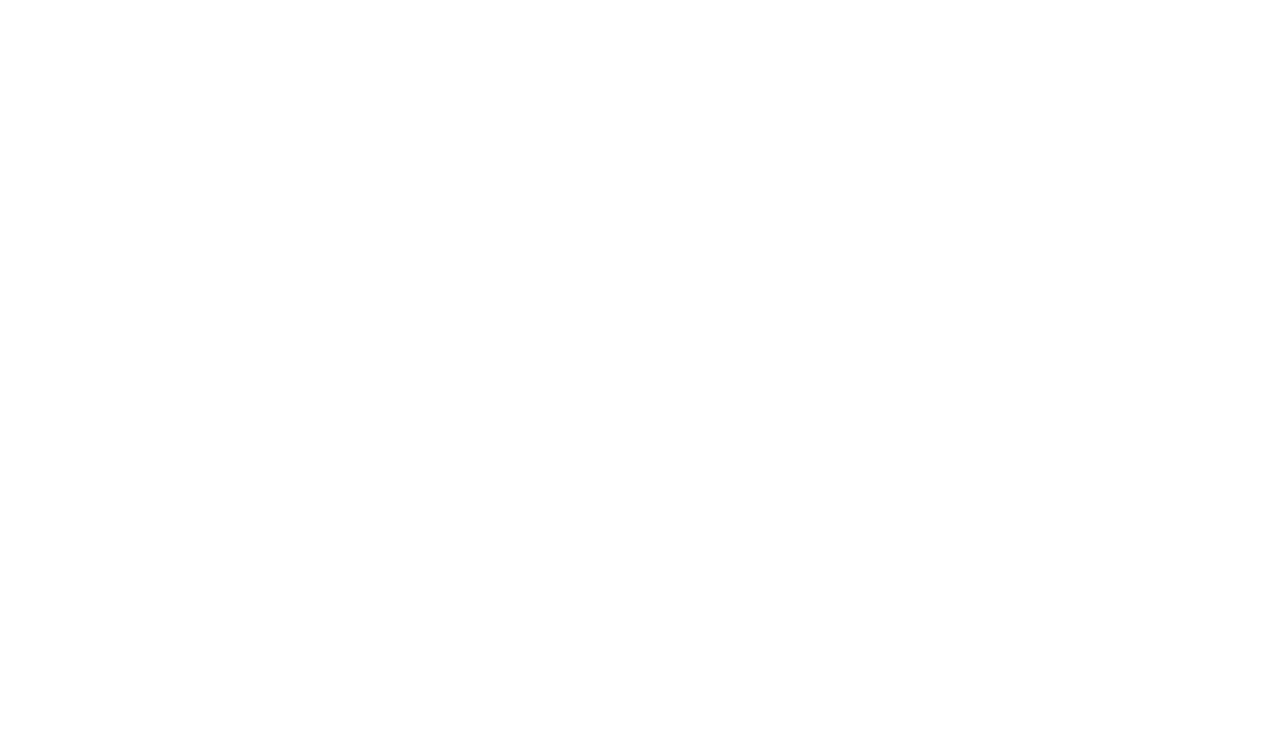
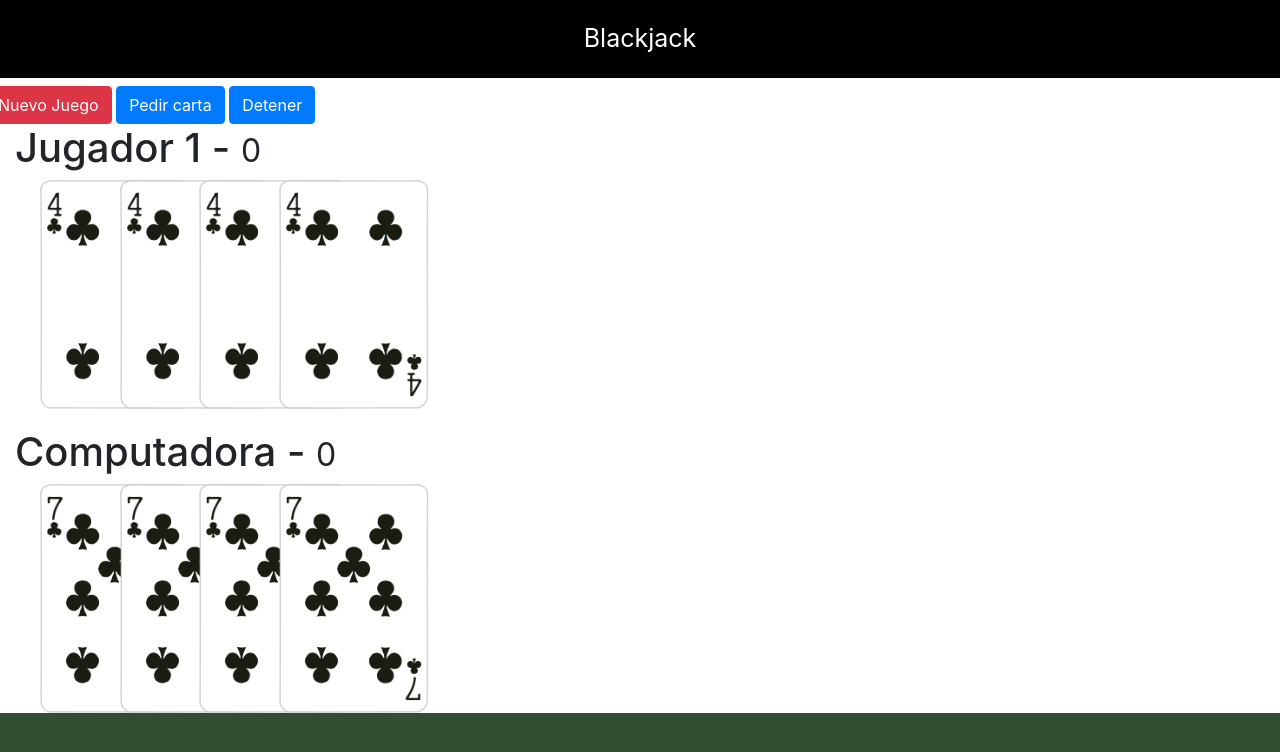
Before and after one commit to flaviadanielareisenauer/blackjack, a plain HTML site: page index.html in a window 1280 px wide. Drawn offline with nearby package versions, Linux system fonts and the light colour scheme.

Commit message:
Estilo y estructura del juego

```diff
--- a/assets/css/style.css
+++ b/assets/css/style.css
@@ -0,0 +1,26 @@
+html,
+body {
+  margin: 0px;
+  background-color: #2f4f30;
+  color: white;
+}
+
+.titulo {
+  text-align: center;
+  background-color: black;
+  color: white;
+  padding: 20px;
+  font-size: 25px;
+}
+
+.carta {
+  position: relative;
+  width: 150px;
+  left: 100px;
+  margin-left: -75px;
+}
+
+#computadoras-cartas,
+#jugador-cartas {
+  height: 240px;
+}
--- a/index.html
+++ b/index.html
@@ -1,13 +1,56 @@
 <!DOCTYPE html>
 <html lang="es">
+
 <head>
     <meta charset="UTF-8">
     <meta http-equiv="X-UA-Compatible" content="IE=edge">
     <meta name="viewport" content="width=device-width, initial-scale=1.0">
+
     <title>Blackjack</title>
+    <!--css-->
     <link rel="stylesheet" href="/assets/css/style.css">
+    <!--bootstrap-->
+    <link rel="stylesheet" href="https://stackpath.bootstrapcdn.com/bootstrap/4.4.1/css/bootstrap.min.css" integrity="sha384-Vkoo8x4CGsO3+Hhxv8T/Q5PaXtkKtu6ug5TOeNV6gBiFeWPGFN9MuhOf23Q9Ifjh" crossorigin="anonymous">
 </head>
+
 <body>
+    <header class="titulo">Blackjack</header>
+
+    <div class="row mt-2">
+        <div col text-center>
+            <button class="btn btn-danger">Nuevo Juego</button>
+            <button class="btn btn-primary">Pedir carta</button>
+            <button class="btn btn-primary">Detener</button>
+        </div>
+    </div>
+
+    <div class="row container">
+        <div class="col">
+
+            <h1>Jugador 1 - <small>0</small></h1>
+            <div id="jugador-cartas">
+                <img class="carta" src="assets/cartas/4C.png" alt="">
+                <img class="carta" src="assets/cartas/4C.png" alt="">
+                <img class="carta" src="assets/cartas/4C.png" alt="">
+                <img class="carta" src="assets/cartas/4C.png" alt="">
+            </div>
+
+        </div>
+    </div>
+
+    <div class="row container mt-2">
+        <div class="col">
+
+            <h1>Computadora - <small>0</small></h1>
+            <div id="computadora-cartas">
+                <img class="carta" src="assets/cartas/7C.png" alt="">
+                <img class="carta" src="assets/cartas/7C.png" alt="">
+                <img class="carta" src="assets/cartas/7C.png" alt="">
+                <img class="carta" src="assets/cartas/7C.png" alt="">
+            </div>
+
+        </div>
+    </div>
 
 
     <script src="/assets/js/juego.js"></script>
```
